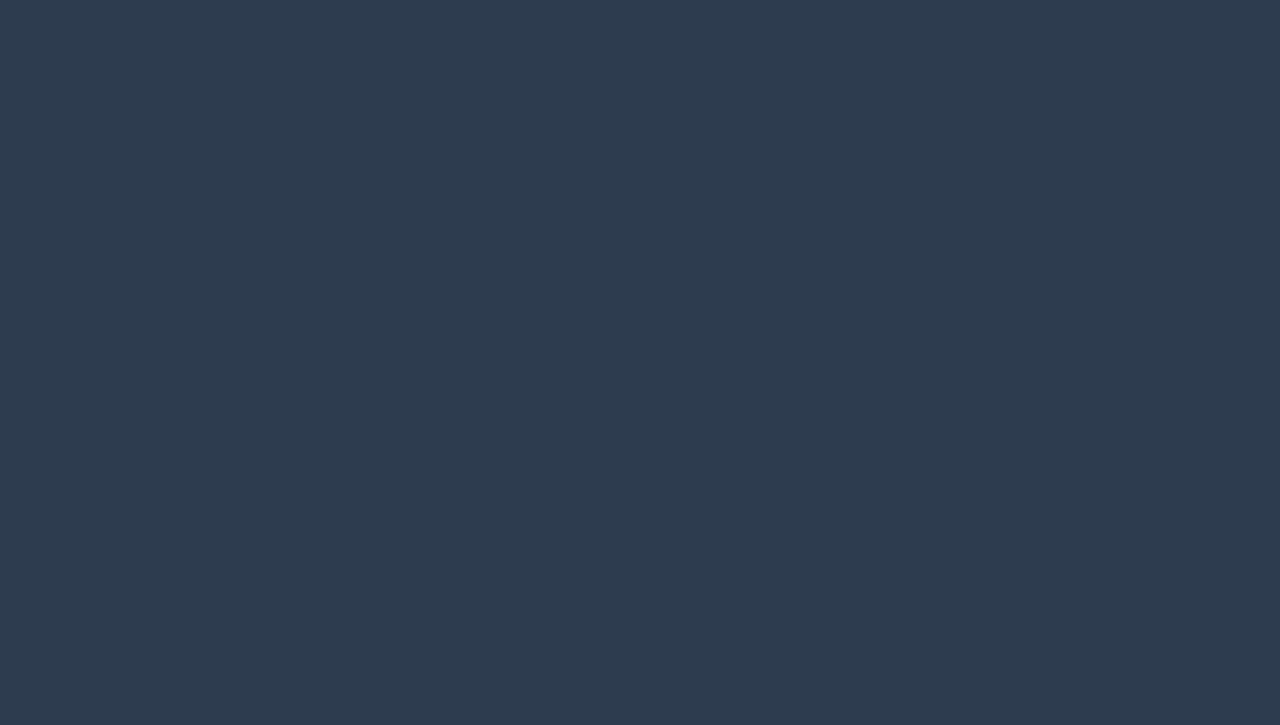
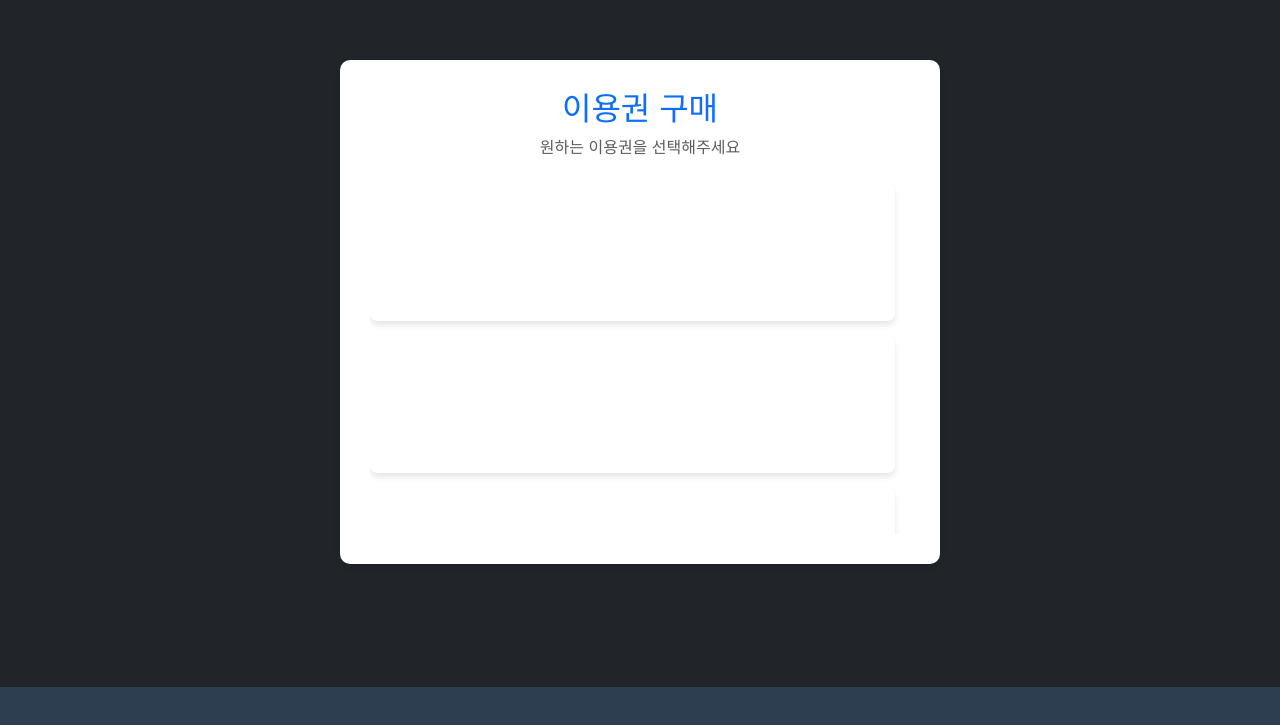
Before and after one commit to gitgetgot3017/studycafe_kiosk, a React (Create React App) app in the folder front/: page /items in a window 1280 px wide. Before the commit this address had no page. Shown: the part 113-838 px from the top of the page. Built offline with nearby package versions, Linux system fonts and the light colour scheme.

Commit message:
feat: 상품 목록 컴포넌트 추가

```diff
--- a/front/src/App.js
+++ b/front/src/App.js
@@ -4,6 +4,7 @@ import Main from './pages/main/Main';
 import Login from './pages/member/Login';
 import Join from './pages/member/Join';
 import Seat from './pages/seat/Seat';
+import ItemList from './pages/item/ItemList';
 
 function App() {
 
@@ -14,6 +15,7 @@ function App() {
             <Route path="/members/login" element={<Login></Login>} />
             <Route path="/members/join" element={<Join></Join>} />
             <Route path="/seats" element={<Seat></Seat>} />
+            <Route path="/items" element={<ItemList></ItemList>} />
         </Routes>
     </div>
   );
--- /dev/null
+++ b/front/src/pages/item/ItemList.css
@@ -0,0 +1,35 @@
+/* 스크롤바 스타일 */
+.scroll-container {
+    max-height: 350px;
+    overflow-y: auto;
+    padding-right: 15px;
+}
+
+/* 웹킷 기반 스크롤바 스타일 */
+.scroll-container::-webkit-scrollbar {
+    width: 8px;
+}
+
+.scroll-container::-webkit-scrollbar-thumb {
+    background-color: #007bff;
+    border-radius: 10px;
+    border: 2px solid #fff;
+}
+
+.scroll-container::-webkit-scrollbar-thumb:hover {
+    background-color: #0056b3;
+}
+
+.scroll-container::-webkit-scrollbar-track {
+    background-color: #f1f1f1;
+    border-radius: 10px;
+}
+
+.item {
+    background-color: #ffffff;
+    border-radius: 8px;
+    padding: 20px;
+    margin-bottom: 15px;
+    box-shadow: 0 4px 6px rgba(0, 0, 0, 0.1);
+    cursor: pointer;
+}
--- /dev/null
+++ b/front/src/pages/item/ItemList.js
@@ -0,0 +1,39 @@
+import './ItemList.css';
+
+function ItemList() {
+    return (
+        <div className="bg-dark d-flex align-items-center justify-content-center" style={{height: "100vh", backgroundColor: "#f8f9fa"}}>
+            <div className="container" style={{backgroundColor: "#ffffff", padding: "30px", borderRadius: "10px", boxShadow: "0 4px 6px rgba(0, 0, 0, 0.1)", maxWidth: "600px", marginTop: "50px"}}>
+                {/* 제목과 설명 */}
+                <h2 className="text-primary mb-2">이용권 구매</h2>
+                <p className="text-muted mb-4">원하는 이용권을 선택해주세요</p>
+
+                {/* 상품 박스들을 세로로 배치하고, 스크롤 가능 영역 설정 */}
+                <div className="scroll-container">
+                    <div className="product-box item">
+                        <h5 className="text-center">일일권</h5>
+                        <hr/>
+                        <p className="text-center">오늘 하루만 사용하고 싶을 때 추천해요</p>
+                    </div>
+                    <div className="product-box item">
+                        <h5 className="text-center">충전권</h5>
+                        <hr/>
+                        <p className="text-center">시간을 충전해서 정기적으로 사용할 수 있어요</p>
+                    </div>
+                    <div className="product-box item">
+                        <h5 className="text-center">기간권</h5>
+                        <hr/>
+                        <p className="text-center">일정 기간 동안 무제한으로 사용할 수 있어요</p>
+                    </div>
+                    <div className="product-box item">
+                        <h5 className="text-center">고정석</h5>
+                        <hr/>
+                        <p className="text-center">지정된 좌석을 일정 기간 동안 무제한으로 사용할 수 있어요</p>
+                    </div>
+                </div>
+            </div>
+        </div>
+    );
+}
+
+export default ItemList;
--- a/front/src/pages/main/Main.js
+++ b/front/src/pages/main/Main.js
@@ -71,7 +71,7 @@ function Main() {
                     <input className="form-check-input" type="checkbox" id="autoLogin" />
                     <label className="form-check-label ms-2" htmlFor="autoLogin">로그인 시 좌석표 바로가기</label>
                 </div>
-                <button className="btn btn-dark w-100">이용권 구매</button>
+                <a href="/items" className="btn btn-dark w-100">이용권 구매</a>
             </div>
 
             {/* Bottom Navigation */}
```
Also changed, not shown: 1 other file (tests, documents, lock files or other folders).
